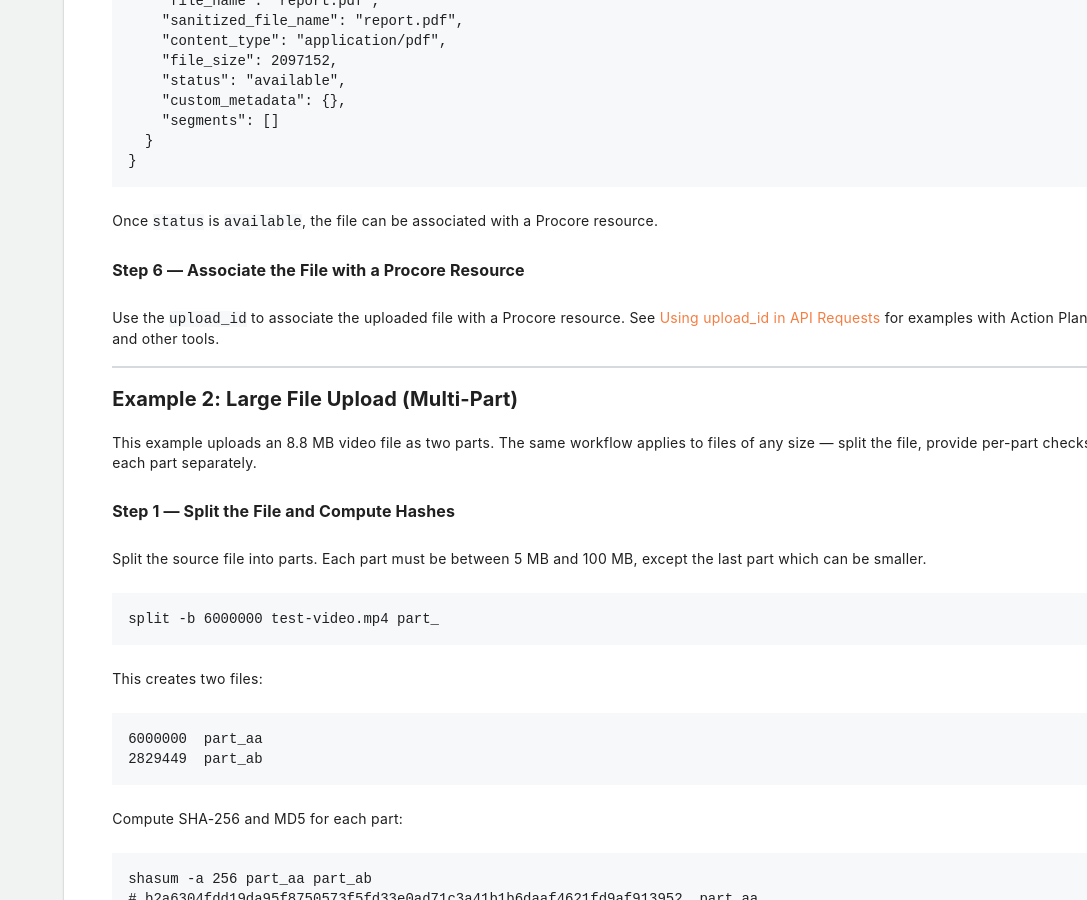
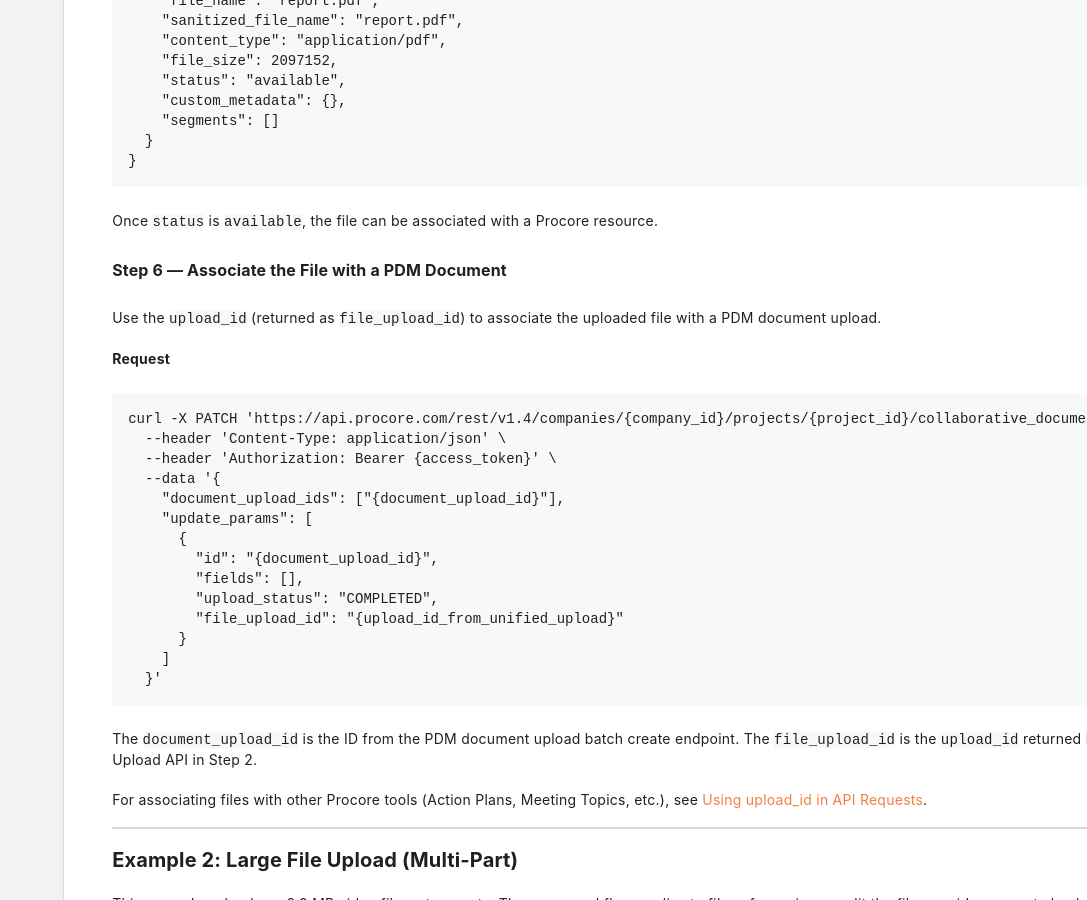
Before and after one commit to procore/documentation, a Jekyll site: the page built from tutorials/tutorial_unified_uploads.md, in a window 1280 px wide and 900 px high, scrolled down 4163 px. Shown: the whole window, without its empty margins (193-1280 px from the left). Built offline with Jekyll 4.4.1, drawn with Linux system fonts in a browser that asks for light colours; comment, search, counter and statistics services are not loaded; some of the changed text lies outside the part shown.

Commit message:
docs: add PDM document association curl example to Step 6
Made-with: Cursor

````diff
--- a/tutorials/tutorial_unified_uploads.md
+++ b/tutorials/tutorial_unified_uploads.md
@@ -1,6 +1,6 @@
 ---
 permalink: /tutorial-unified-uploads
-title: Working with the Unified Upload API (v2.1)
+title: Working with the Unified Uploads
 layout: default
 section_title: "Product Guides: Documents & Files"
 
@@ -40,7 +40,7 @@ It is also built with multi-cloud support in mind, so as Procore expands to addi
 
 ## Endpoints
 
-All endpoints are scoped to a company and project:
+All endpoints are scoped to a project:
 
 | Action | Method | Endpoint URI |
 |---|---|---|
@@ -202,10 +202,33 @@ curl -X GET 'https://api.procore.com/rest/v2.1/companies/{company_id}/projects/{
 
 Once `status` is `available`, the file can be associated with a Procore resource.
 
-### Step 6 — Associate the File with a Procore Resource
+### Step 6 — Associate the File with a PDM Document
 
-Use the `upload_id` to associate the uploaded file with a Procore resource.
-See [Using upload_id in API Requests]({{ site.url }}{{ site.baseurl }}{% link tutorials/tutorial_uploads.md %}#using-upload-id-in-api-requests) for examples with Action Plans, Meeting Topics, and other tools.
+Use the `upload_id` (returned as `file_upload_id`) to associate the uploaded file with a PDM document upload.
+
+**Request**
+
+```
+curl -X PATCH 'https://api.procore.com/rest/v1.4/companies/{company_id}/projects/{project_id}/collaborative_documents/document_uploads' \
+  --header 'Content-Type: application/json' \
+  --header 'Authorization: Bearer {access_token}' \
+  --data '{
+    "document_upload_ids": ["{document_upload_id}"],
+    "update_params": [
+      {
+        "id": "{document_upload_id}",
+        "fields": [],
+        "upload_status": "COMPLETED",
+        "file_upload_id": "{upload_id_from_unified_upload}"
+      }
+    ]
+  }'
+```
+
+The `document_upload_id` is the ID from the PDM document upload batch create endpoint.
+The `file_upload_id` is the `upload_id` returned by the Unified Upload API in Step 2.
+
+For associating files with other Procore tools (Action Plans, Meeting Topics, etc.), see [Using upload_id in API Requests]({{ site.url }}{{ site.baseurl }}{% link tutorials/tutorial_uploads.md %}#using-upload-id-in-api-requests).
 
 ---
 
@@ -398,9 +421,12 @@ curl -X GET 'https://api.procore.com/rest/v2.1/companies/{company_id}/projects/{
 }
 ```
 
-### Step 6 — Associate the File with a Procore Resource
+### Step 6 — Associate the File with a PDM Document
 
-Use the `upload_id` to attach the file to a Procore resource, as described in [Using upload_id in API Requests]({{ site.url }}{{ site.baseurl }}{% link tutorials/tutorial_uploads.md %}#using-upload-id-in-api-requests).
+Associate the uploaded file with a PDM document upload using the same PATCH request as in Example 1, Step 6.
+Use the `upload_id` from this upload (`01JEXAMPLE00000000000000002`) as the `file_upload_id`.
+
+For associating files with other Procore tools, see [Using upload_id in API Requests]({{ site.url }}{{ site.baseurl }}{% link tutorials/tutorial_uploads.md %}#using-upload-id-in-api-requests).
 
 ---
 
@@ -452,33 +478,10 @@ Upload status values include:
 - **Uploads expire.** Uploads must be completed and associated with a Procore resource within the expiration window or they will be automatically deleted.
 - **The authenticated user owns the upload.** Only the user who created the upload can complete it and use it in subsequent API requests.
 
-## Migrating from v1.1 Uploads
-
-If you are currently using the v1.1 Upload API, here are the key differences in v2.1:
-
-| Aspect | v1.1 | v2.1 |
-|---|---|---|
-| Create upload | POST with `segments[]` (checksums only) | POST with `file_name`, `file_size`, `content_type`, `segments[]` |
-| Upload file data | POST form-data with policy fields **or** PUT to presigned URLs | PUT binary data to presigned URLs (always) |
-| Complete upload | PATCH with `segments[].etag` | PATCH with `part_etags[]` (flat array) |
-| Non-segmented uploads | POST form-data with `url` + `fields` | PUT binary data to presigned URL (same as segmented) |
-| Response format | Flat JSON (`uuid`, `segments`, `status`) | JSON:API wrapper (`data.upload_id`, `data.segments`, `data.status`) |
-| URL refresh | Not available | GET `/url` and GET `/parts/{n}/url` endpoints |
-| Upload status | Not available | GET `/{upload_id}` endpoint |
 
 ## Coming Soon
 
 The following capabilities are planned for upcoming releases of the Unified Upload API:
-
 - **Malware scan status** — Fields indicating whether the uploaded file has been scanned and the scan result
 - **Checksum verification status** — Fields confirming whether server-side checksum verification passed
 - **Extended analytics and client metadata** — Additional fields for richer upload telemetry and client identification
-
-## See Also
-
-- [Working with Direct File Uploads (v1.1)]({{ site.url }}{{ site.baseurl }}{% link tutorials/tutorial_uploads.md %})
-- [Working with Documents]({{ site.url }}{{ site.baseurl }}{% link tutorials/tutorial_documents.md %})
-- [Working with File Attachments and Image Uploads]({{ site.url }}{{ site.baseurl }}{% link tutorials/attachments.md %})
-- [Working with Secure File Access]({{ site.url }}{{ site.baseurl }}{% link best_practices/secure_file_access_tips.md %})
-- [Working with Drawings]({{ site.url }}{{ site.baseurl }}{% link tutorials/tutorial_drawings.md %})
-- [Working with Direct Drawing Uploads]({{ site.url }}{{ site.baseurl }}{% link tutorials/tutorial_direct_drawing_uploads.md %})
````
